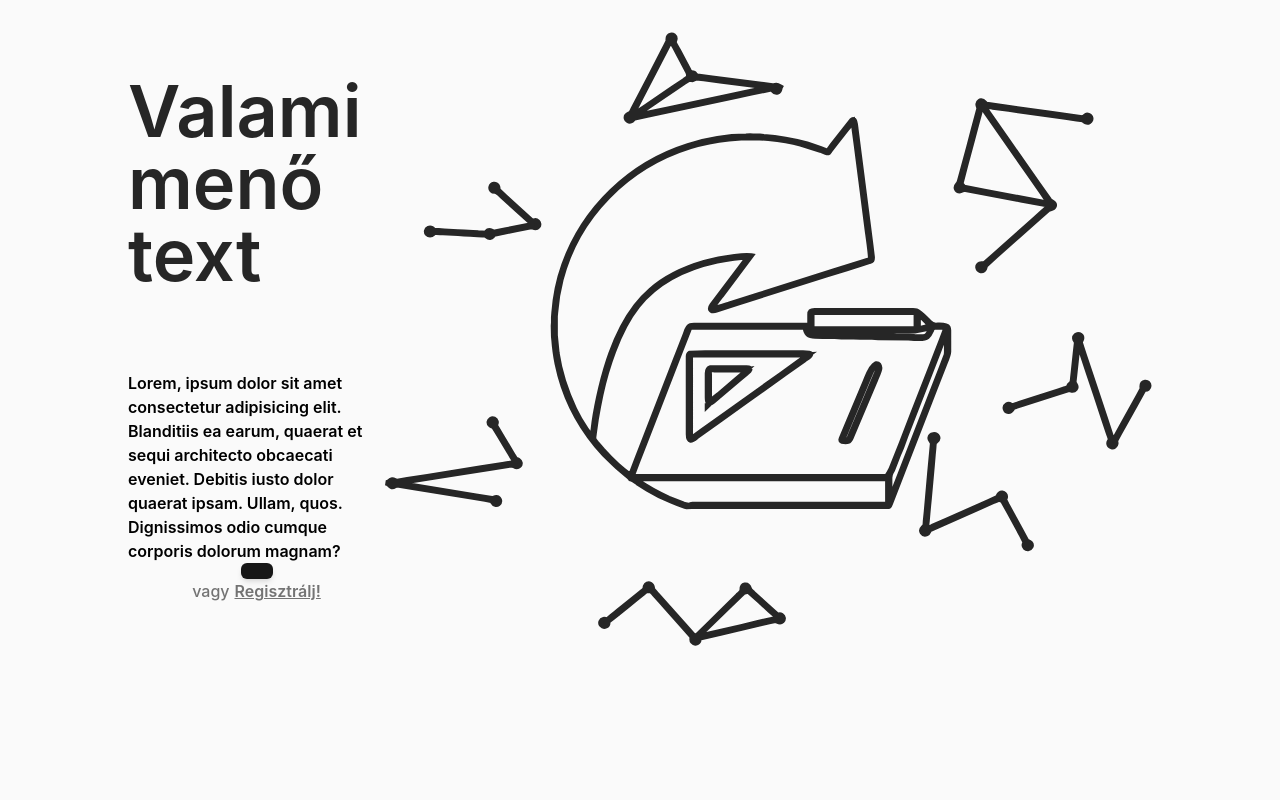
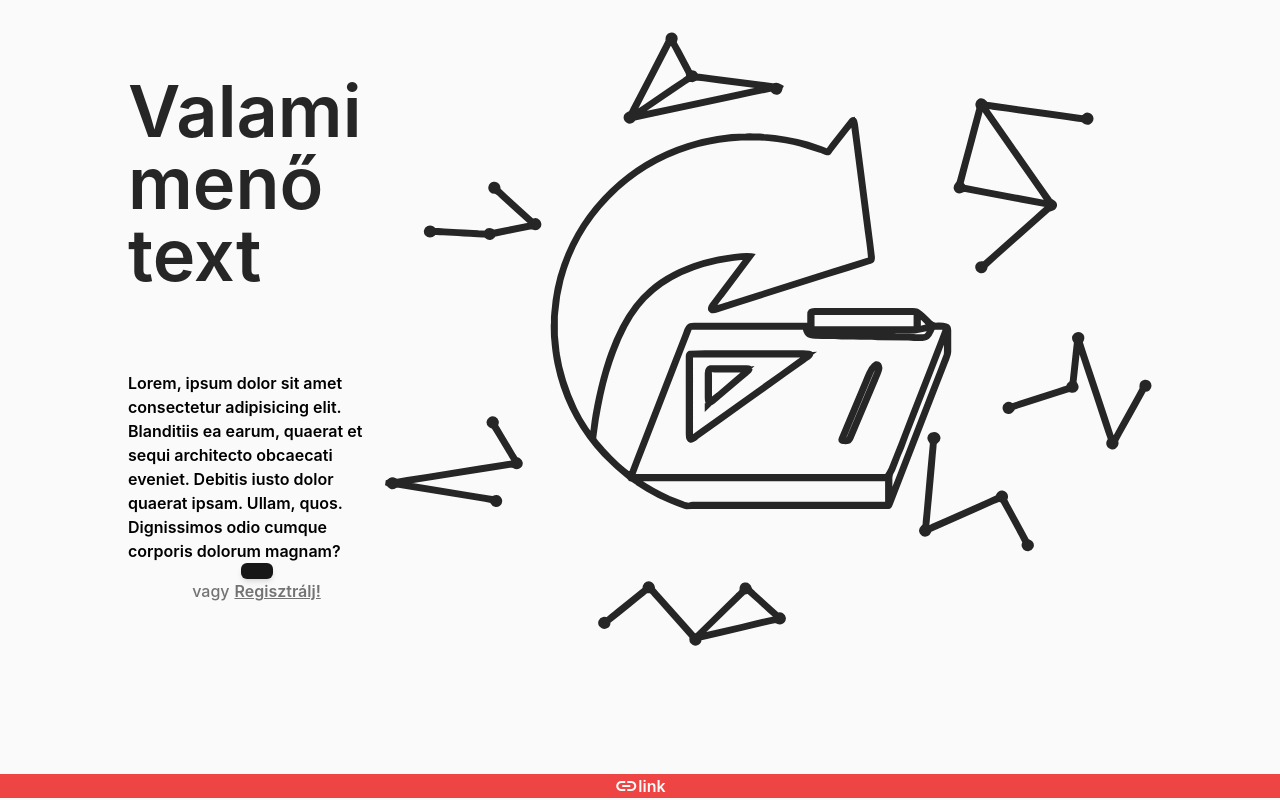
Before and after one commit to WR0NGTH3HU4/Informee, a Vue app: page /Kezdolap in a window 1280 px wide. Shown: the part 157-957 px from the top of the page. Before the commit the page ends 931 px from the top, so only its background shows below. Built offline with nearby package versions, Linux system fonts and the light colour scheme; what tailwindcss-animated would draw is missing.

Commit message:
link button elkezdese

```diff
--- /dev/null
+++ b/src/components/linkButton.vue
@@ -0,0 +1,20 @@
+<script setup lang="ts">
+defineProps(['text', 'linkButton', 'click'])
+</script>
+
+<template>
+  <button :class="linkButton" @click="click">
+    {{ text }} <span class="material-symbols-outlined"> link </span>
+  </button>
+</template>
+
+<style scoped>
+.linkButton {
+    display: flex;
+    background-color: #ef4444;
+    color: #fafafa;
+    align-items: center;
+    justify-content: center;
+    flex-direction: row-reverse;
+}
+</style>
--- a/src/views/Kezdolap.vue
+++ b/src/views/Kezdolap.vue
@@ -1,6 +1,7 @@
 
 <script setup>
 import Button from '../components/Button.vue'
+import linkButton from '../components/linkButton.vue'
 
 </script>
 
@@ -28,6 +29,8 @@ import Button from '../components/Button.vue'
         </svg>
       </div>
     </div>
+
+    <linkButton text="link" class="linkButton"></linkButton>
 
 </template>
 
```
